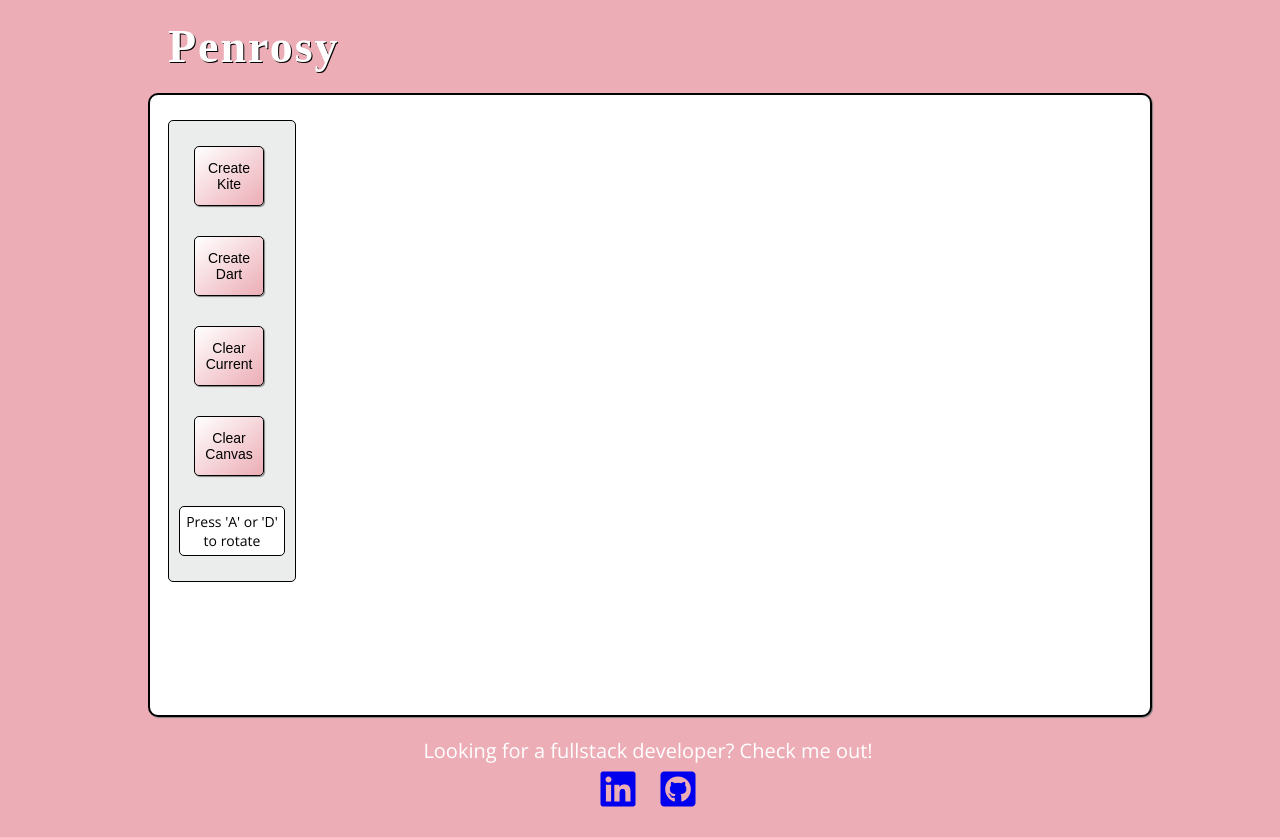
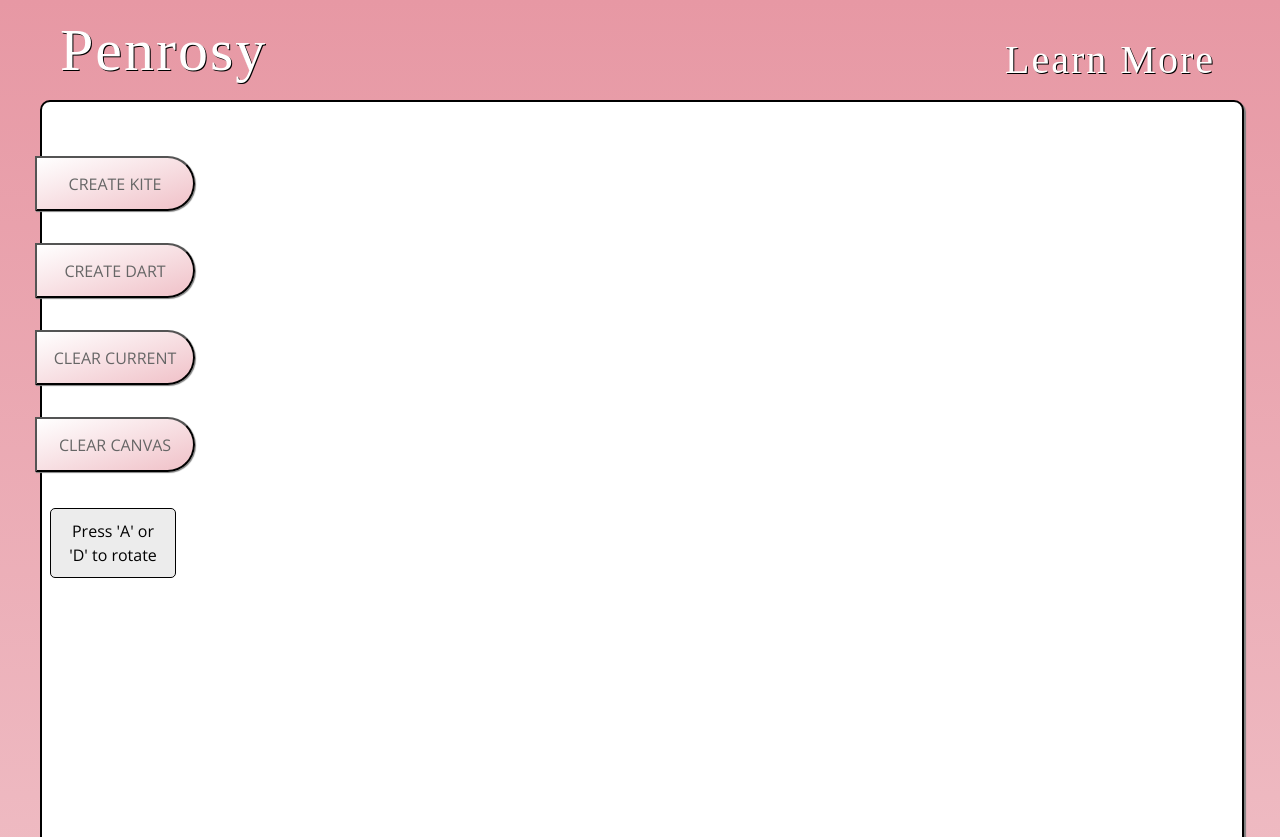
Before and after one commit to dropspindl/penrosy, a website built with webpack: page index.html in a window 1280 px wide. Shown: the top 837 px of the page. Built offline with nearby package versions, Linux system fonts and the light colour scheme; a web font is replaced by a local one.

Commit message:
Make CSS prettier

```diff
--- a/index.html
+++ b/index.html
@@ -2,8 +2,10 @@
 
 <head>
     <title>Penrosy</title>
+    <link rel="stylesheet" href='./stylesheets/reset.css'>
     <link rel="stylesheet" href='./stylesheets/base.css'>
     <link rel="stylesheet" href='./stylesheets/control_panel.css'>
+
 
     <link rel="stylesheet" href="https://use.fontawesome.com/releases/v5.0.12/css/all.css">
 
@@ -13,24 +15,28 @@
 
 <body class='body'>
     <div class='penrosy-container'>
-        <h1 class='title-bar'>Penrosy</h1>
-        <div class='create-section'>
-            <button id='create-kite'>Create Kite</button>
+        <section class='title-bar'>
+            <h1 class='title'>Penrosy</h1>
+            <h3 class='learn'>Learn More</h3>
+        </section>
+
+        <section class='create-section'>
+            <button id='create-kite'>CREATE KITE</button>
             <br/>
-            <button id='create-dart'>Create Dart</button>
+            <button id='create-dart'>CREATE DART</button>
             <br/>
-            <button id='clear-current'>Clear Current</button>
+            <button id='clear-current'>CLEAR CURRENT</button>
             <br/>
-            <button id='clear-canvas'>Clear Canvas</button>
+            <button id='clear-canvas'>CLEAR CANVAS</button>
             <br/>
             <!-- <button id='marker-circles'>Marker Circles</button>
             <br /> -->
             <div class='rotate-instructions'> Press 'A' or 'D' to rotate</div>
 
-        </div>
+        </section>
 
 
-        <canvas id='penrosy-canvas' width="1000" height="620"></canvas>
+        <canvas id='penrosy-canvas' width="1200" height="750" ></canvas>
 
         <footer>
             Looking for a fullstack developer? Check me out!
--- a/src/game.js
+++ b/src/game.js
@@ -9,7 +9,7 @@ let draggingTile = [];
 export const ALL_TILES = [];
 
 function drawTiles() {
-    ctx.clearRect(0, 0, 800, 800);
+    ctx.clearRect(0, 0, 1250, 900);
     ALL_TILES.forEach(tile => tile.draw(ctx))
 }
 
@@ -102,7 +102,6 @@ canvas.addEventListener('mousedown', onMouseDown);
 function distance(mx, my, x, y){
     let xDist = mx - x;
     let yDist = my - y;
-
     return Math.sqrt((xDist * xDist) + (yDist * yDist))
 }
 
@@ -120,8 +119,6 @@ function onMouseDown(e){
     ALL_TILES.forEach(tile => {
 
         if (distance(pos.x, pos.y, tile.centerX(), tile.centerY()) < 30 ) {
-
-
             currentTile[0] = tile;
             draggingTile[0] = tile;
             document.addEventListener('mousemove', onMouseMove);
@@ -148,20 +145,22 @@ function onMouseUp(e) {
     document.removeEventListener('mousemove', onMouseMove);
 }
 
+// ------ANIMATE FUNCTIONS ------
+
 function highlightSelected() {
     if (currentTile[0]) {
         currentTile[0].highlight(ctx)
     }
 }
 
-
-
 function clearCanvas() {
-    ctx.clearRect(0, 0, 1100, 620)
+    var rect = canvas.getBoundingClientRect();
+    // ctx.clearRect(rect.left, rect.top, rect.right, rect.bottom)
+    ctx.clearRect(10, 10, 100, 100)
 }
 
 export default function animate() {
-    clearCanvas();
+    // clearCanvas();
     drawTiles();
     highlightSelected();
     // if (circles === true) {drawCircles()}
--- a/stylesheets/base.css
+++ b/stylesheets/base.css
@@ -1,12 +1,14 @@
 .body {
-    background-color:	#ecadb6;
+    background-color:	#f0c1c8;
+    background: linear-gradient(to bottom, #e798a4, #f0c1c8);
+    height: 1000px;
 }
 
 .penrosy-container {
-    width: 1000px;
-    height: 100vh;
-
-    margin: 0px calc((100vw - 1000px) / 2);
+    width: 1200px;
+    height: 740px;
+   /* background-color: yellow; */
+    margin: 0px calc((100vw - 1200px) / 2);
     position: relative;
 }
 
@@ -16,18 +18,40 @@
     border: 2px solid black;
     /* margin-left: 30px; */
     /* margin-left: calc((100vw - 1100px) / 2); */
-    box-shadow: 1px 1px 1px grey;
+    box-shadow: 2px 2px 1px grey;
+
+}
+.title-bar {
+    color: white;
+    font-family: 'Elsie Swash Caps';
+
+    letter-spacing: 2px;
+    text-shadow: 1px 1px black;
+     margin: 20px;
+    width: 100%;
+    /* display: flex;
+    justify-content: space-between; */
+    position: relative;
 
 }
 
+.title {
 
-.title-bar {
-    color: white;
-    font-family: 'Elsie Swash Caps';
-    font-size: 46px;
-    letter-spacing: 2px;
-    text-shadow: 1px 1px black;
-    margin: 20px;
+    font-size: 60px;
+}
+
+.learn {
+    position: absolute;
+    bottom: -10px;
+    right: 25px;
+    font-size: 40px;
+    padding: 10px 20px;
+    border-radius: 30px;
+}
+
+.learn:hover {
+    cursor:pointer;
+    background-color: #ecadb6;
 }
 
 footer {
--- a/stylesheets/control_panel.css
+++ b/stylesheets/control_panel.css
@@ -2,13 +2,13 @@
 .create-section {
     /* display: flex; */
     position: absolute;
-    top: 100px;
-    left: 20px;
-    z-index: 10;
+    top: 110px;
+    left:-30px;
+    z-index: 1;
     padding: 10px 10px;
-    background-color: #ebecec;
+    /* background-color: #ebecec; */
     border-radius: 5px;
-    border: 1px solid black;
+    /* border: 1px solid black; */
     font-family: 'Open Sans';
 
 }
@@ -16,31 +16,40 @@
 .create-section button {
     /* color: indigo; */
     background-color: #ecadb6;
-    background: linear-gradient(to bottom right, white, #ecadb6);
-    height: 60px;
-    width: 70px;
-    margin: 15px 15px;
-    border-radius: 5px;
-     border: 1px solid black;
+    background: linear-gradient(to bottom right, white, #f0c1c8);
+    height: 55px;
+    width: 160px;
+    margin: 16px 15px;
+    border-radius: 0px 35px 35px 0px;
+     border: 1px solid #66666;
      box-shadow: 1px 1px 1px grey;
-    font-size: 14px;
+    font-size: 16px;
+    font-family: 'Open Sans';
+    color: #666666;
 }
 
 .create-section button:hover {
-    background-color: #cc0030;
-    background: linear-gradient(to bottom right, white, #e88695);
-    border: 2px solid black;
+    /* background-color: #cc0030; */
+    background: linear-gradient(to bottom right, white, #e798a4);
+    border: 1px solid #888888;
     font-weight: bold;
+    cursor: pointer;
+}
+
+button:focus {
+    outline:none;
+
 }
 
 .rotate-instructions {
-    background-color: white;
-    font-size: 14px;
+    background-color: #ececec;
+    font-size: 16px;
 
-    width: 94px;
-    margin: 15px 0px;
+    width: 104px;
+    margin: 20px 30px;
     border-radius: 5px;
     border: 1px solid black;
-    padding: 5px;
+    padding: 10px;
     text-align: center;
+    line-height: 24px;
 }
--- /dev/null
+++ b/stylesheets/reset.css
@@ -0,0 +1,48 @@
+/* http://meyerweb.com/eric/tools/css/reset/
+   v2.0 | 20110126
+   License: none (public domain)
+*/
+
+html, body, div, span, applet, object, iframe,
+h1, h2, h3, h4, h5, h6, p, blockquote, pre,
+a, abbr, acronym, address, big, cite, code,
+del, dfn, em, img, ins, kbd, q, s, samp,
+small, strike, strong, sub, sup, tt, var,
+b, u, i, center,
+dl, dt, dd, ol, ul, li,
+fieldset, form, label, legend,
+table, caption, tbody, tfoot, thead, tr, th, td,
+article, aside, canvas, details, embed,
+figure, figcaption, footer, header, hgroup,
+menu, nav, output, ruby, section, summary,
+time, mark, audio, video {
+	margin: 0;
+	padding: 0;
+	border: 0;
+	font-size: 100%;
+	font: inherit;
+	vertical-align: baseline;
+}
+/* HTML5 display-role reset for older browsers */
+article, aside, details, figcaption, figure,
+footer, header, hgroup, menu, nav, section {
+	display: block;
+}
+body {
+	line-height: 1;
+}
+ol, ul {
+	list-style: none;
+}
+blockquote, q {
+	quotes: none;
+}
+blockquote:before, blockquote:after,
+q:before, q:after {
+	content: '';
+	content: none;
+}
+table {
+	border-collapse: collapse;
+	border-spacing: 0;
+}
```
Also changed, not shown: bundle.js (+7 -8 lines), 1 other file.
